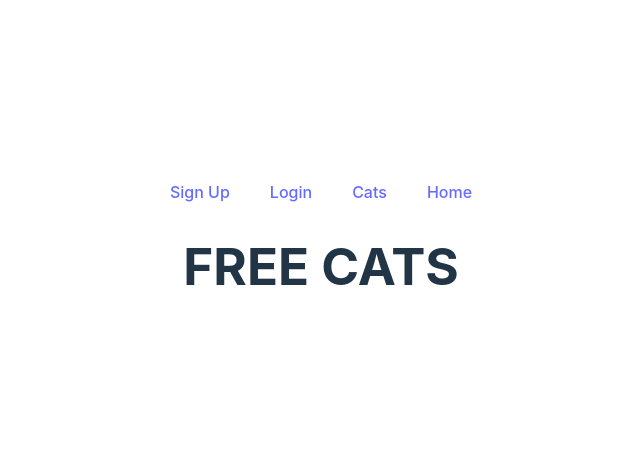
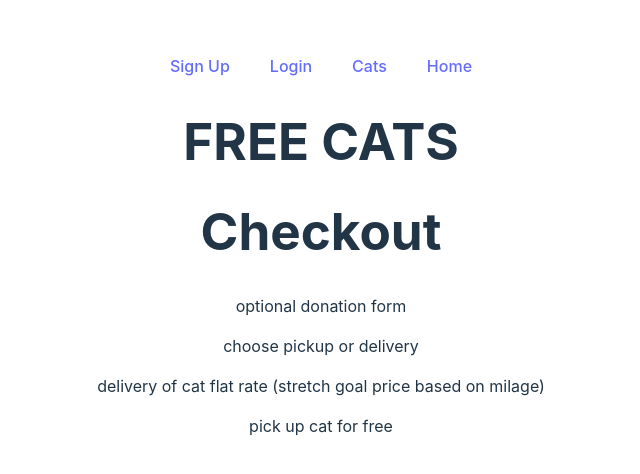
Before and after one commit to CapstoneStoreProject/CapstoneProject, a React (Vite) app: page /CheckoutPage in a window 1280 px wide. Shown: the part 146-620 px from the top of the page, without its empty margins (319-959 px from the left). Built offline with nearby package versions, Linux system fonts and the light colour scheme.

Commit message:
more content added

```diff
--- a/src/App.jsx
+++ b/src/App.jsx
@@ -7,6 +7,7 @@ import LoginPage from './pages/LogInPage.jsx'
 import SignUpPage from './pages/SignUpPage.jsx'
 import Cart from './pages/CartPage.jsx'
 import HomePage from './pages/HomePage'
+import CheckoutPage from './pages/CheckoutPage.jsx'
 const API_URL = 'http://localhost:4500/api'
 
 function App() {
@@ -28,6 +29,7 @@ function App() {
         <Route path="/" element={<Cats token={token} setCart={setCart} cart={cart}/>} />
         <Route path="/Cart" element={<Cart token={token} cart={cart}/>} />
         <Route path="/HomePage" element={<HomePage />}/>
+        <Route path="/CheckoutPage" element={<CheckoutPage />} />
       </Routes>
       </div>
     </>
--- a/src/pages/CartPage.jsx
+++ b/src/pages/CartPage.jsx
@@ -1,3 +1,4 @@
+import { Link } from 'react-router-dom'
 import CatCard from "../components/CatCard"
 import { fetchCatById } from "../API"
 
@@ -6,6 +7,7 @@ export default function Cart({token, cat, id, cart}) {
     async function handleClick(id, token) {
         const Cat = await fetchCatById(id, token)
     }
+
     return (
         <>
             <h1>Cart Page</h1>
@@ -15,13 +17,15 @@ export default function Cart({token, cat, id, cart}) {
                         <CatCard
                             cat={cat}
                             token={token}
-                            // fetchData={fetchData}
                         />
+                        <p>stretch goal: insert application form link </p>
                         <button className="removeFromCartButton" onClick={() => handleClick(cat.id, token)}>Remove From Cart</button>
 
                             </div>
                         ))
                     }
+                    <br></br>
+                    <Link to="/CheckoutPage">Checkout</Link>
             </main>
         </>
     )
--- a/src/pages/CheckoutPage.jsx
+++ b/src/pages/CheckoutPage.jsx
@@ -0,0 +1,11 @@
+export default function CheckoutPage() {
+    return (
+        <>
+            <h1>Checkout</h1>
+            <p>optional donation form</p>
+            <p>choose pickup or delivery</p>
+            <p>delivery of cat flat rate (stretch goal price based on milage)</p>
+            <p>pick up cat for free</p>
+        </>
+    )
+}
```
